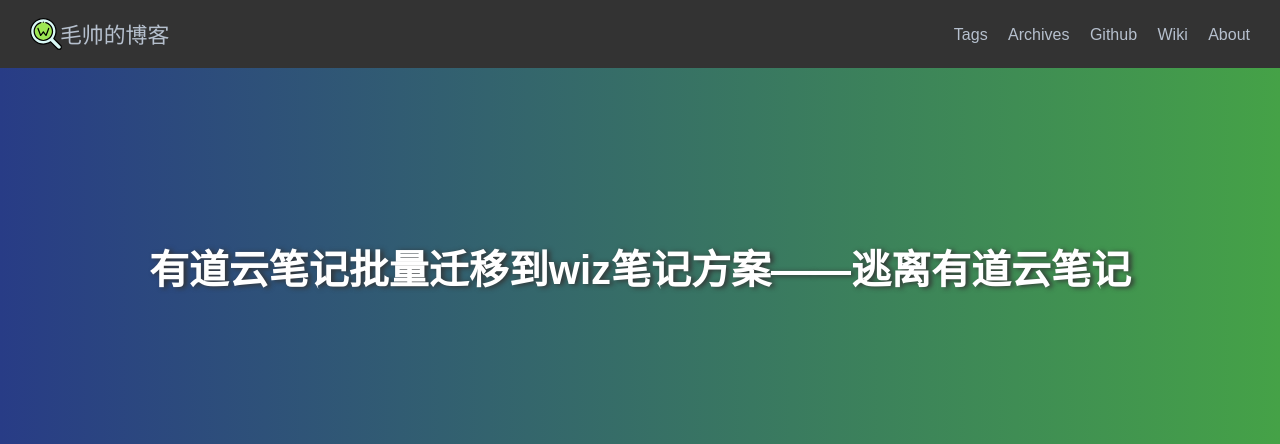
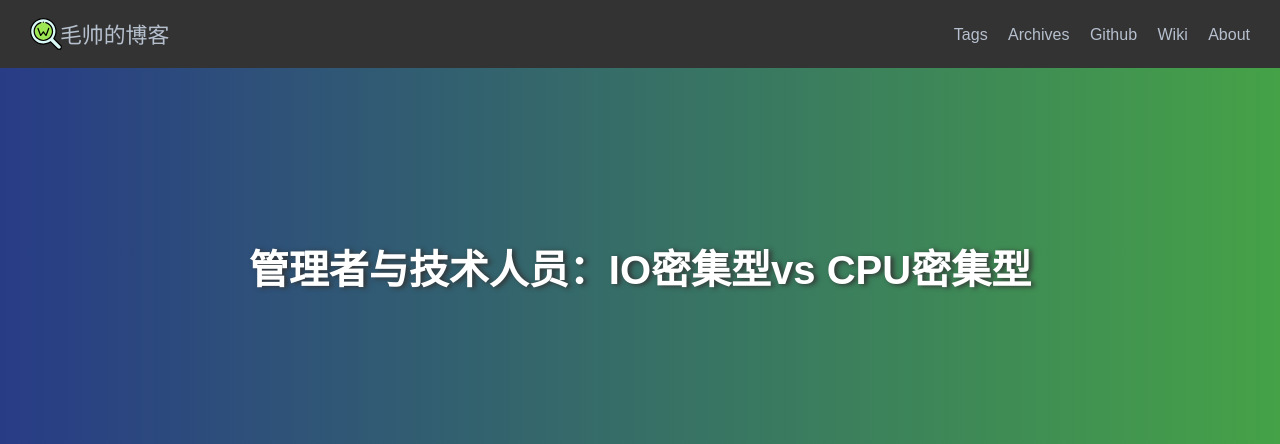
Before and after one commit to maoshuai/imshuai_blog, a Jekyll site: the page built from docs/_posts/2021/2021-04-01-io-intensive-vs-cpu-intensive.md, in a window 1280 px wide. Shown: the top 444 px of the page. Built offline with Jekyll 4.4.1, drawn with Linux system fonts in a browser that asks for light colours; comment, search, counter and statistics services are not loaded.

Commit message:
auto save

```diff
--- a/docs/_posts/2021/2021-04-01-io-intensive-vs-cpu-intensive.md
+++ b/docs/_posts/2021/2021-04-01-io-intensive-vs-cpu-intensive.md
@@ -1,7 +1,7 @@
 ---
 class: post-template
 navigation: True
-title: 有道云笔记批量迁移到wiz笔记方案——逃离有道云笔记
+title: 管理者与技术人员：IO密集型vs CPU密集型
 date: '2021-04-01 12:25:23'
 tags:
 - writing
```
Also changed, not shown: .theia/settings.json (added).
